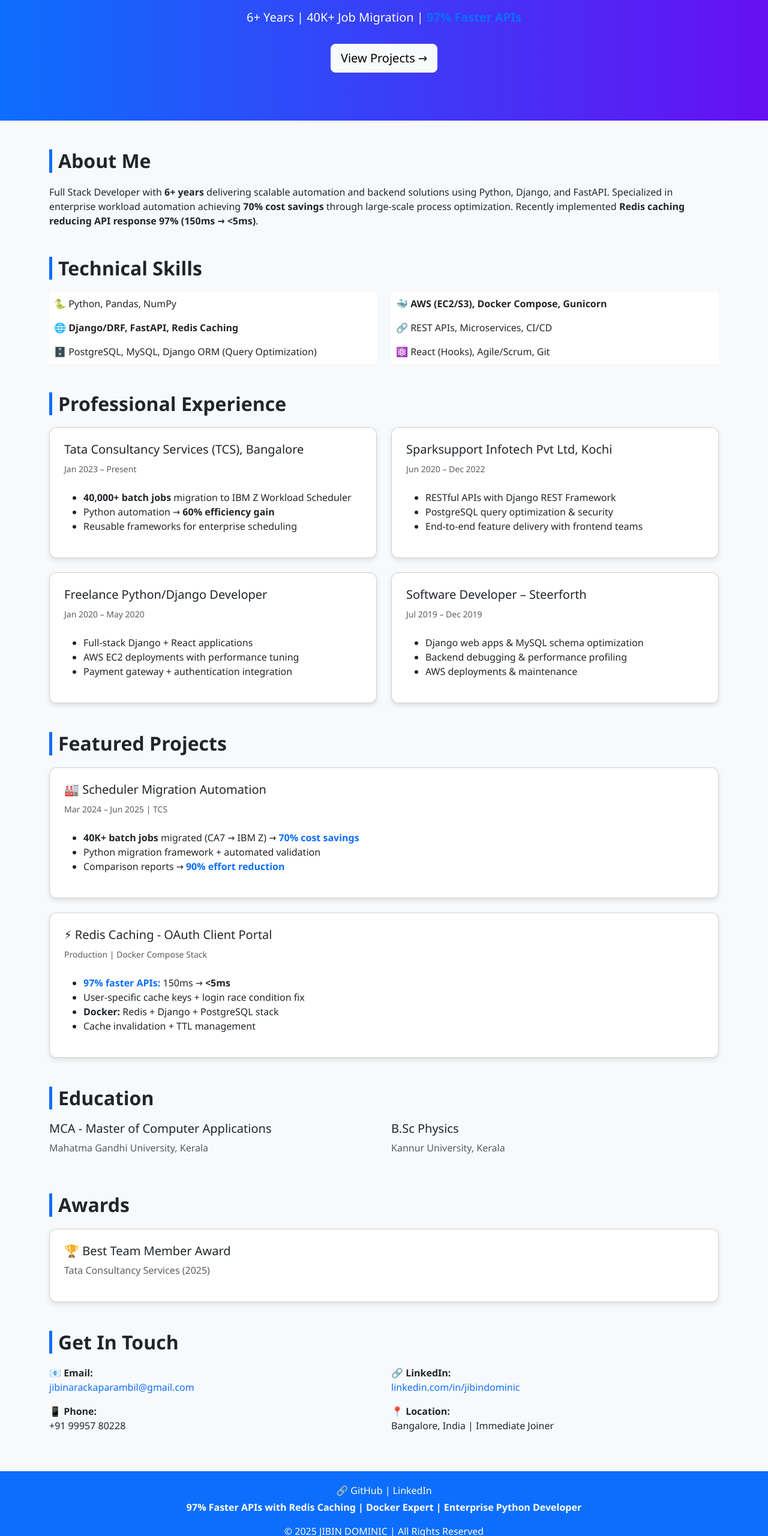
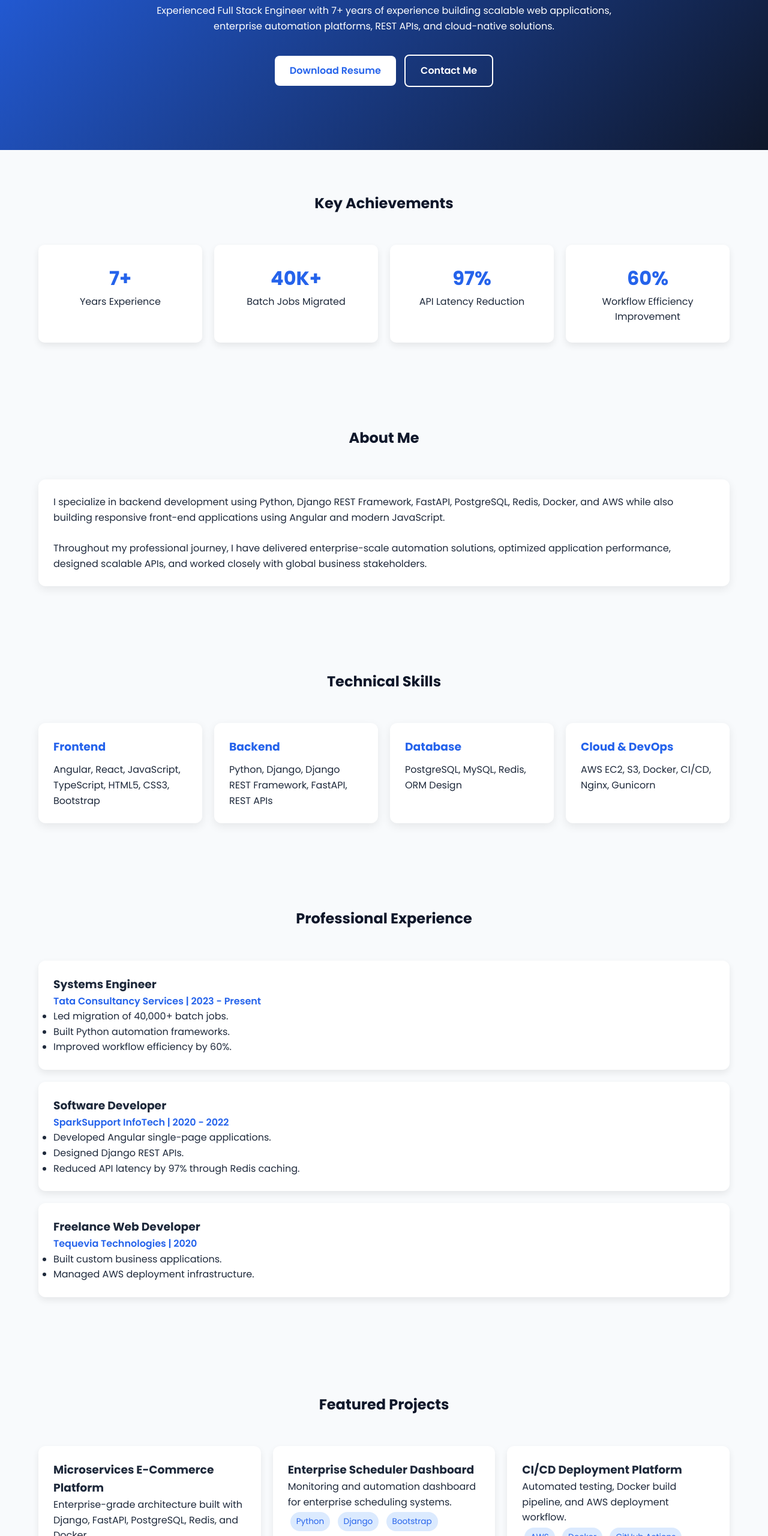
Before and after one commit to jibinarackaparambi/jibin_dominic, a plain HTML site: page index.html in a window 1280 px wide. Shown: the part 240-2800 px from the top of the page at 60% size. Drawn offline with nearby package versions, Linux system fonts and the light colour scheme.

Commit message:
new cv - javascript

```diff
--- a/index.html
+++ b/index.html
@@ -3,245 +3,431 @@
 <head>
 <meta charset="UTF-8">
 <meta name="viewport" content="width=device-width, initial-scale=1.0">
-  <title>JIBIN DOMINIC | Portfolio</title>
-  <link href="https://cdn.jsdelivr.net/npm/bootstrap@5.3.3/dist/css/bootstrap.min.css" rel="stylesheet">
+<title>Jibin Dominic | Full Stack Engineer</title>
+
+<link href="https://fonts.googleapis.com/css2?family=Poppins:wght@300;400;500;600;700&display=swap" rel="stylesheet">
+
 <style>
-    body {
-      font-family: 'Segoe UI', Tahoma, Geneva, Verdana, sans-serif;
-      background-color: #f8f9fa;
+:root{
+    --primary:#2563eb;
+    --dark:#0f172a;
+    --light:#f8fafc;
+    --gray:#64748b;
+    --white:#ffffff;
 }
-    .navbar {
-      background: #0d6efd;
+
+*{
+    margin:0;
+    padding:0;
+    box-sizing:border-box;
+    font-family:'Poppins', sans-serif;
 }
-    .navbar-brand, .nav-link {
-      color: #fff !important;
+
+body{
+    background:#f8fafc;
+    color:#1e293b;
+    line-height:1.6;
 }
-    .hero {
-      background: linear-gradient(to right, #0d6efd, #6610f2);
-      color: #fff;
-      padding: 80px 20px;
-      text-align: center;
+
+.container{
+    width:90%;
+    max-width:1200px;
+    margin:auto;
 }
-    .section-title {
-      border-left: 5px solid #0d6efd;
-      padding-left: 10px;
-      margin-bottom: 20px;
-      font-weight: bold;
+
+header{
+    background:linear-gradient(135deg,#2563eb,#0f172a);
+    color:white;
+    padding:100px 0;
 }
-    .card {
-      border-radius: 12px;
-      box-shadow: 0 4px 8px rgba(0,0,0,0.1);
-      transition: transform 0.2s;
+
+.hero{
+    display:flex;
+    flex-direction:column;
+    align-items:center;
+    text-align:center;
 }
-    .card:hover {
-      transform: translateY(-5px);
+
+.hero h1{
+    font-size:3rem;
 }
-    footer {
-      background: #0d6efd;
-      color: white;
-      text-align: center;
-      padding: 20px;
-      margin-top: 30px;
+
+.hero h2{
+    margin-top:10px;
+    font-weight:400;
 }
-    .highlight {
-      color: #0d6efd;
-      font-weight: bold;
+
+.hero p{
+    max-width:800px;
+    margin-top:20px;
+}
+
+.btns{
+    margin-top:30px;
+}
+
+.btn{
+    display:inline-block;
+    padding:12px 25px;
+    margin:5px;
+    border-radius:8px;
+    text-decoration:none;
+    font-weight:600;
+}
+
+.primary{
+    background:white;
+    color:#2563eb;
+}
+
+.secondary{
+    border:2px solid white;
+    color:white;
+}
+
+section{
+    padding:70px 0;
+}
+
+.section-title{
+    text-align:center;
+    margin-bottom:50px;
+    color:var(--dark);
+}
+
+.skills{
+    display:grid;
+    grid-template-columns:repeat(auto-fit,minmax(250px,1fr));
+    gap:20px;
+}
+
+.card{
+    background:white;
+    padding:25px;
+    border-radius:12px;
+    box-shadow:0 5px 15px rgba(0,0,0,.08);
+}
+
+.card h3{
+    color:var(--primary);
+    margin-bottom:10px;
+}
+
+.stats{
+    display:grid;
+    grid-template-columns:repeat(auto-fit,minmax(220px,1fr));
+    gap:20px;
+}
+
+.stat{
+    background:white;
+    text-align:center;
+    padding:30px;
+    border-radius:10px;
+    box-shadow:0 5px 12px rgba(0,0,0,.08);
+}
+
+.stat h3{
+    color:var(--primary);
+    font-size:2rem;
+}
+
+.timeline-item{
+    background:white;
+    padding:25px;
+    margin-bottom:20px;
+    border-radius:12px;
+    box-shadow:0 5px 12px rgba(0,0,0,.08);
+}
+
+.company{
+    color:#2563eb;
+    font-weight:600;
+}
+
+.projects{
+    display:grid;
+    grid-template-columns:repeat(auto-fit,minmax(300px,1fr));
+    gap:20px;
+}
+
+.project{
+    background:white;
+    padding:25px;
+    border-radius:12px;
+    box-shadow:0 5px 12px rgba(0,0,0,.08);
+}
+
+.tags span{
+    display:inline-block;
+    background:#dbeafe;
+    color:#2563eb;
+    padding:5px 10px;
+    border-radius:20px;
+    margin:4px;
+    font-size:.85rem;
+}
+
+footer{
+    background:#0f172a;
+    color:white;
+    text-align:center;
+    padding:40px;
+}
+
+.contact a{
+    color:white;
+    text-decoration:none;
+}
+
+@media(max-width:768px){
+    .hero h1{
+        font-size:2rem;
+    }
 }
 </style>
 </head>
+
 <body>
 
-  <!-- Navbar -->
-  <nav class="navbar navbar-expand-lg">
+<header>
+<div class="container hero">
+
+    <h1>Jibin Dominic</h1>
+    <h2>Full Stack Engineer | Python Developer | Angular Developer</h2>
+
+    <p>
+        Experienced Full Stack Engineer with 7+ years of experience building scalable web applications,
+        enterprise automation platforms, REST APIs, and cloud-native solutions.
+    </p>
+
+    <div class="btns">
+        <a href="#" class="btn primary">Download Resume</a>
+        <a href="#contact" class="btn secondary">Contact Me</a>
+    </div>
+
+</div>
+</header>
+
+<section>
 <div class="container">
-      <a class="navbar-brand fw-bold" href="#">JIBIN DOMINIC</a>
-      <button class="navbar-toggler" type="button" data-bs-toggle="collapse"
-              data-bs-target="#navbarNav">
-        <span class="navbar-toggler-icon bg-light"></span>
-      </button>
-      <div class="collapse navbar-collapse" id="navbarNav">
-        <ul class="navbar-nav ms-auto">
-          <li class="nav-item"><a class="nav-link" href="#about">About</a></li>
-          <li class="nav-item"><a class="nav-link" href="#skills">Skills</a></li>
-          <li class="nav-item"><a class="nav-link" href="#experience">Experience</a></li>
-          <li class="nav-item"><a class="nav-link" href="#projects">Projects</a></li>
-          <li class="nav-item"><a class="nav-link" href="#education">Education</a></li>
-          <li class="nav-item"><a class="nav-link" href="#contact">Contact</a></li>
-        </ul>
+
+<h2 class="section-title">Key Achievements</h2>
+
+<div class="stats">
+
+<div class="stat">
+    <h3>7+</h3>
+    <p>Years Experience</p>
 </div>
+
+<div class="stat">
+    <h3>40K+</h3>
+    <p>Batch Jobs Migrated</p>
 </div>
-  </nav>
 
-  <!-- Hero -->
-  <section class="hero">
-    <h1 class="display-4 fw-bold">Full Stack Developer</h1>
-    <p class="lead"><strong>Python | Django | <span class="highlight">Redis Caching</span> | Docker | AWS</strong></p>
-    <p class="h5 mt-3">6+ Years | 40K+ Job Migration | <span class="highlight">97% Faster APIs</span></p>
-    <a href="#projects" class="btn btn-light btn-lg mt-4">View Projects →</a>
-  </section>
+<div class="stat">
+    <h3>97%</h3>
+    <p>API Latency Reduction</p>
+</div>
 
-  <!-- About -->
-  <section id="about" class="container my-5">
-    <h2 class="section-title">About Me</h2>
-    <p>
-      Full Stack Developer with <strong>6+ years</strong> delivering scalable automation and backend solutions
-      using Python, Django, and FastAPI. Specialized in enterprise workload automation achieving
-      <strong>70% cost savings</strong> through large-scale process optimization.
-      Recently implemented <strong>Redis caching reducing API response 97% (150ms → &lt;5ms)</strong>.
-    </p>
-  </section>
+<div class="stat">
+    <h3>60%</h3>
+    <p>Workflow Efficiency Improvement</p>
+</div>
 
-  <!-- Skills -->
-  <section id="skills" class="container my-5">
-    <h2 class="section-title">Technical Skills</h2>
-    <div class="row">
-      <div class="col-md-6">
-        <ul class="list-group list-group-flush">
-          <li class="list-group-item border-0 p-2">🐍 Python, Pandas, NumPy</li>
-          <li class="list-group-item border-0 p-2"><strong>🌐 Django/DRF, FastAPI, Redis Caching</strong></li>
-          <li class="list-group-item border-0 p-2">🗄️ PostgreSQL, MySQL, Django ORM (Query Optimization)</li>
-        </ul>
 </div>
-      <div class="col-md-6">
-        <ul class="list-group list-group-flush">
-          <li class="list-group-item border-0 p-2"><strong>🐳 AWS (EC2/S3), Docker Compose, Gunicorn</strong></li>
-          <li class="list-group-item border-0 p-2">🔗 REST APIs, Microservices, CI/CD</li>
-          <li class="list-group-item border-0 p-2">⚛️ React (Hooks), Agile/Scrum, Git</li>
-        </ul>
-      </div>
+
 </div>
 </section>
 
-  <!-- Experience -->
-  <section id="experience" class="container my-5">
-    <h2 class="section-title">Professional Experience</h2>
-    <div class="row g-4">
-      <div class="col-md-6">
-        <div class="card p-4">
-          <h5>Tata Consultancy Services (TCS), Bangalore</h5>
-          <p><small class="text-muted">Jan 2023 – Present</small></p>
-          <ul class="mt-2">
-            <li><strong>40,000+ batch jobs</strong> migration to IBM Z Workload Scheduler</li>
-            <li>Python automation → <strong>60% efficiency gain</strong></li>
-            <li>Reusable frameworks for enterprise scheduling</li>
-          </ul>
+<section>
+<div class="container">
+
+<h2 class="section-title">About Me</h2>
+
+<div class="card">
+    <p>
+        I specialize in backend development using Python, Django REST Framework,
+        FastAPI, PostgreSQL, Redis, Docker, and AWS while also building responsive
+        front-end applications using Angular and modern JavaScript.
+    </p>
+
+    <br>
+
+    <p>
+        Throughout my professional journey, I have delivered enterprise-scale
+        automation solutions, optimized application performance, designed scalable
+        APIs, and worked closely with global business stakeholders.
+    </p>
 </div>
-      </div>
-      <div class="col-md-6">
-        <div class="card p-4">
-          <h5>Sparksupport Infotech Pvt Ltd, Kochi</h5>
-          <p><small class="text-muted">Jun 2020 – Dec 2022</small></p>
-          <ul class="mt-2">
-            <li>RESTful APIs with Django REST Framework</li>
-            <li>PostgreSQL query optimization & security</li>
-            <li>End-to-end feature delivery with frontend teams</li>
-          </ul>
-        </div>
-      </div>
-      <div class="col-md-6">
-        <div class="card p-4">
-          <h5>Freelance Python/Django Developer</h5>
-          <p><small class="text-muted">Jan 2020 – May 2020</small></p>
-          <ul class="mt-2">
-            <li>Full-stack Django + React applications</li>
-            <li>AWS EC2 deployments with performance tuning</li>
-            <li>Payment gateway + authentication integration</li>
-          </ul>
-        </div>
-      </div>
-      <div class="col-md-6">
-        <div class="card p-4">
-          <h5>Software Developer – Steerforth</h5>
-          <p><small class="text-muted">Jul 2019 – Dec 2019</small></p>
-          <ul class="mt-2">
-            <li>Django web apps & MySQL schema optimization</li>
-            <li>Backend debugging & performance profiling</li>
-            <li>AWS deployments & maintenance</li>
-          </ul>
-        </div>
-      </div>
+
 </div>
 </section>
 
-  <!-- Projects -->
-  <section id="projects" class="container my-5">
-    <h2 class="section-title">Featured Projects</h2>
+<section>
+<div class="container">
 
-    <div class="card p-4 mb-4">
-      <h5>🏭 Scheduler Migration Automation</h5>
-      <p><small class="text-muted">Mar 2024 – Jun 2025 | TCS</small></p>
-      <ul class="mt-2">
-        <li><strong>40K+ batch jobs</strong> migrated (CA7 → IBM Z) → <span class="highlight">70% cost savings</span></li>
-        <li>Python migration framework + automated validation</li>
-        <li>Comparison reports → <span class="highlight">90% effort reduction</span></li>
+<h2 class="section-title">Technical Skills</h2>
+
+<div class="skills">
+
+<div class="card">
+    <h3>Frontend</h3>
+    <p>Angular, React, JavaScript, TypeScript, HTML5, CSS3, Bootstrap</p>
+</div>
+
+<div class="card">
+    <h3>Backend</h3>
+    <p>Python, Django, Django REST Framework, FastAPI, REST APIs</p>
+</div>
+
+<div class="card">
+    <h3>Database</h3>
+    <p>PostgreSQL, MySQL, Redis, ORM Design</p>
+</div>
+
+<div class="card">
+    <h3>Cloud & DevOps</h3>
+    <p>AWS EC2, S3, Docker, CI/CD, Nginx, Gunicorn</p>
+</div>
+
+</div>
+
+</div>
+</section>
+
+<section>
+<div class="container">
+
+<h2 class="section-title">Professional Experience</h2>
+
+<div class="timeline-item">
+    <h3>Systems Engineer</h3>
+    <p class="company">Tata Consultancy Services | 2023 - Present</p>
+    <ul>
+        <li>Led migration of 40,000+ batch jobs.</li>
+        <li>Built Python automation frameworks.</li>
+        <li>Improved workflow efficiency by 60%.</li>
     </ul>
 </div>
 
-    <div class="card p-4 mb-4">
-      <h5>⚡ Redis Caching - OAuth Client Portal</h5>
-      <p><small class="text-muted">Production | Docker Compose Stack</small></p>
-      <ul class="mt-2">
-        <li><span class="highlight">97% faster APIs:</span> 150ms → <strong>&lt;5ms</strong></li>
-        <li>User-specific cache keys + login race condition fix</li>
-        <li><strong>Docker:</strong> Redis + Django + PostgreSQL stack</li>
-        <li>Cache invalidation + TTL management</li>
+<div class="timeline-item">
+    <h3>Software Developer</h3>
+    <p class="company">SparkSupport InfoTech | 2020 - 2022</p>
+    <ul>
+        <li>Developed Angular single-page applications.</li>
+        <li>Designed Django REST APIs.</li>
+        <li>Reduced API latency by 97% through Redis caching.</li>
     </ul>
+</div>
+
+<div class="timeline-item">
+    <h3>Freelance Web Developer</h3>
+    <p class="company">Tequevia Technologies | 2020</p>
+    <ul>
+        <li>Built custom business applications.</li>
+        <li>Managed AWS deployment infrastructure.</li>
+    </ul>
+</div>
+
 </div>
 </section>
 
-  <!-- Education -->
-  <section id="education" class="container my-5">
-    <h2 class="section-title">Education</h2>
-    <div class="row">
-      <div class="col-md-6">
-        <h5>MCA - Master of Computer Applications</h5>
-        <p class="text-muted">Mahatma Gandhi University, Kerala</p>
+<section>
+<div class="container">
+
+<h2 class="section-title">Featured Projects</h2>
+
+<div class="projects">
+
+<div class="project">
+    <h3>Microservices E-Commerce Platform</h3>
+    <p>
+        Enterprise-grade architecture built with Django, FastAPI,
+        PostgreSQL, Redis, and Docker.
+    </p>
+
+    <div class="tags">
+        <span>Django</span>
+        <span>FastAPI</span>
+        <span>Redis</span>
+        <span>Docker</span>
     </div>
-      <div class="col-md-6">
-        <h5>B.Sc Physics</h5>
-        <p class="text-muted">Kannur University, Kerala</p>
 </div>
+
+<div class="project">
+    <h3>Enterprise Scheduler Dashboard</h3>
+    <p>
+        Monitoring and automation dashboard for enterprise scheduling systems.
+    </p>
+
+    <div class="tags">
+        <span>Python</span>
+        <span>Django</span>
+        <span>Bootstrap</span>
+    </div>
+</div>
+
+<div class="project">
+    <h3>CI/CD Deployment Platform</h3>
+    <p>
+        Automated testing, Docker build pipeline, and AWS deployment workflow.
+    </p>
+
+    <div class="tags">
+        <span>AWS</span>
+        <span>Docker</span>
+        <span>GitHub Actions</span>
+    </div>
+</div>
+
+</div>
+
 </div>
 </section>
 
-  <!-- Awards -->
-  <section id="awards" class="container my-5">
-    <h2 class="section-title">Awards</h2>
-    <div class="card p-4">
-      <h5>🏆 Best Team Member Award</h5>
-      <p class="text-muted">Tata Consultancy Services (2025)</p>
+<section>
+<div class="container">
+
+<h2 class="section-title">Education</h2>
+
+<div class="card">
+    <h3>Master of Computer Applications (MCA)</h3>
+    <p>Mahatma Gandhi University, Kerala</p>
+</div>
+
 </div>
 </section>
 
-  <!-- Contact -->
-  <section id="contact" class="container my-5">
-    <h2 class="section-title">Get In Touch</h2>
-    <div class="row">
-      <div class="col-md-6">
-        <p><strong>📧 Email:</strong><br>
-        <a href="mailto:jibinarackaparambil@gmail.com" class="text-decoration-none">jibinarackaparambil@gmail.com</a></p>
-        <p><strong>📱 Phone:</strong><br>+91 99957 80228</p>
+<section>
+<div class="container">
+
+<h2 class="section-title">Awards</h2>
+
+<div class="card">
+    <h3>🏆 Best Team Member Award</h3>
+    <p>Tata Consultancy Services (2025)</p>
 </div>
-      <div class="col-md-6">
-        <p><strong>🔗 LinkedIn:</strong><br>
-        <a href="https://linkedin.com/in/jibindominic" target="_blank" class="text-decoration-none">linkedin.com/in/jibindominic</a></p>
-        <p><strong>📍 Location:</strong><br>Bangalore, India | Immediate Joiner</p>
-      </div>
+
 </div>
 </section>
 
-  <footer>
-    <div class="container">
-      <p class="mb-1">
-        <strong>🔗</strong>
-        <a href="https://github.com/jibindominic" target="_blank" style="color:#fff; text-decoration:none;">GitHub</a> |
-        <a href="https://linkedin.com/in/jibindominic" target="_blank" style="color:#fff; text-decoration:none;">LinkedIn</a>
-      </p>
-      <p><strong>97% Faster APIs with Redis Caching | Docker Expert | Enterprise Python Developer</strong></p>
-      <p class="mb-0">&copy; 2025 JIBIN DOMINIC | All Rights Reserved</p>
+<footer id="contact">
+
+<h2>Let's Connect</h2>
+
+<div class="contact">
+    <p>Email: jibinarackaparambil@gmail.com</p>
+    <p>Phone: +91 9995780228</p>
+    <p>LinkedIn: linkedin.com/in/jibindominic</p>
+    <p>Portfolio: jibinarackaparambi.github.io</p>
 </div>
+
+<br>
+<p>© 2026 Jibin Dominic. All Rights Reserved.</p>
+
 </footer>
 
-  <script src="https://cdn.jsdelivr.net/npm/bootstrap@5.3.3/dist/js/bootstrap.bundle.min.js"></script>
 </body>
 </html>
```
Lines whose indentation alone changed are shown as unchanged.
